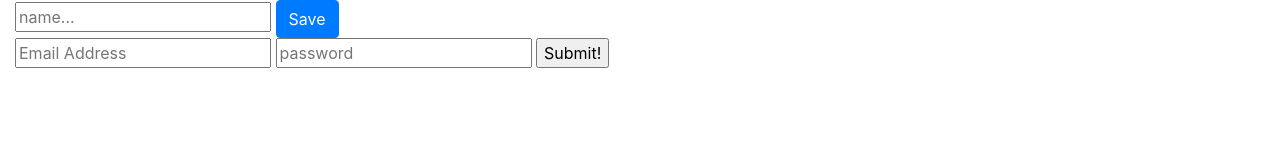
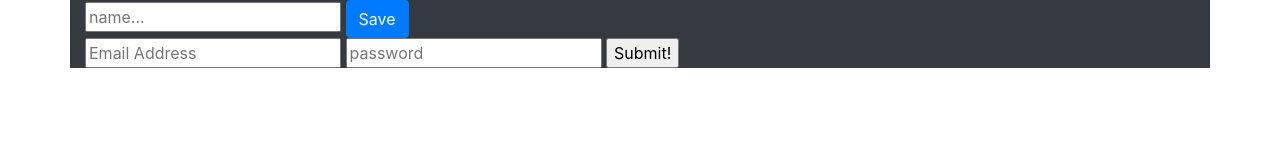
Before and after one commit to TomerBu/Lec9WebModule, a plain HTML site: page index.html in a window 1280 px wide. Drawn offline with nearby package versions, Linux system fonts and the light colour scheme.

Commit message:
added solution

```diff
--- a/index.html
+++ b/index.html
@@ -21,7 +21,8 @@
 
 <body>
 
-  <div class="container-fluid">
+  <!-- הוספת פיצ'ר או תיקון  -->
+  <div class="container bg-dark">
     <!-- bootstrap the input , but first we study local storage-->
 
 
--- a/js/app.js
+++ b/js/app.js
@@ -19,7 +19,7 @@ $('#myBtn').on('click', function () {
 
 
 
-//SAVE -> BUTTON
+//SAVE -> Button
 //JSON = כתיבת אובייקטים בשפה ג'אווה סקריפט
 //Json = Java script object notation
 var cars = [{ name: "Fiat", year: 2020 }];
```
